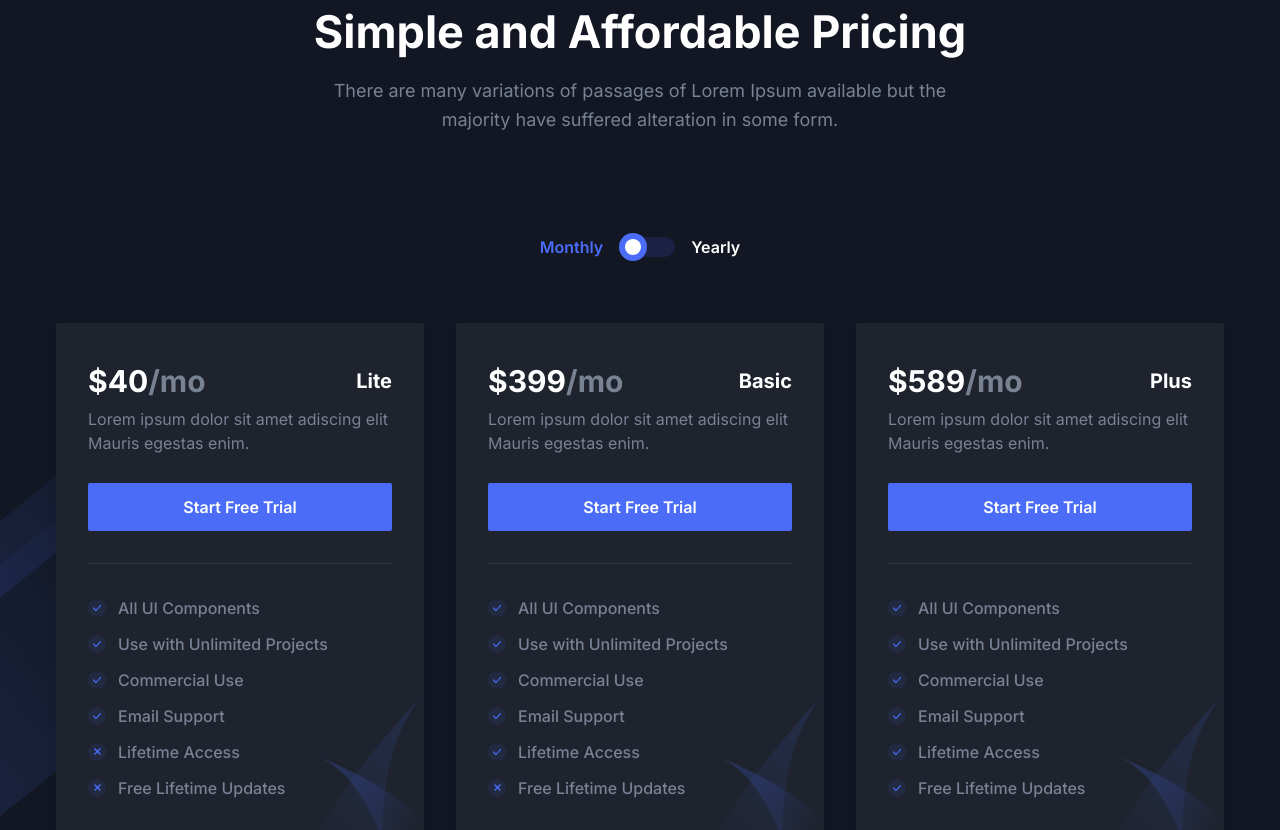
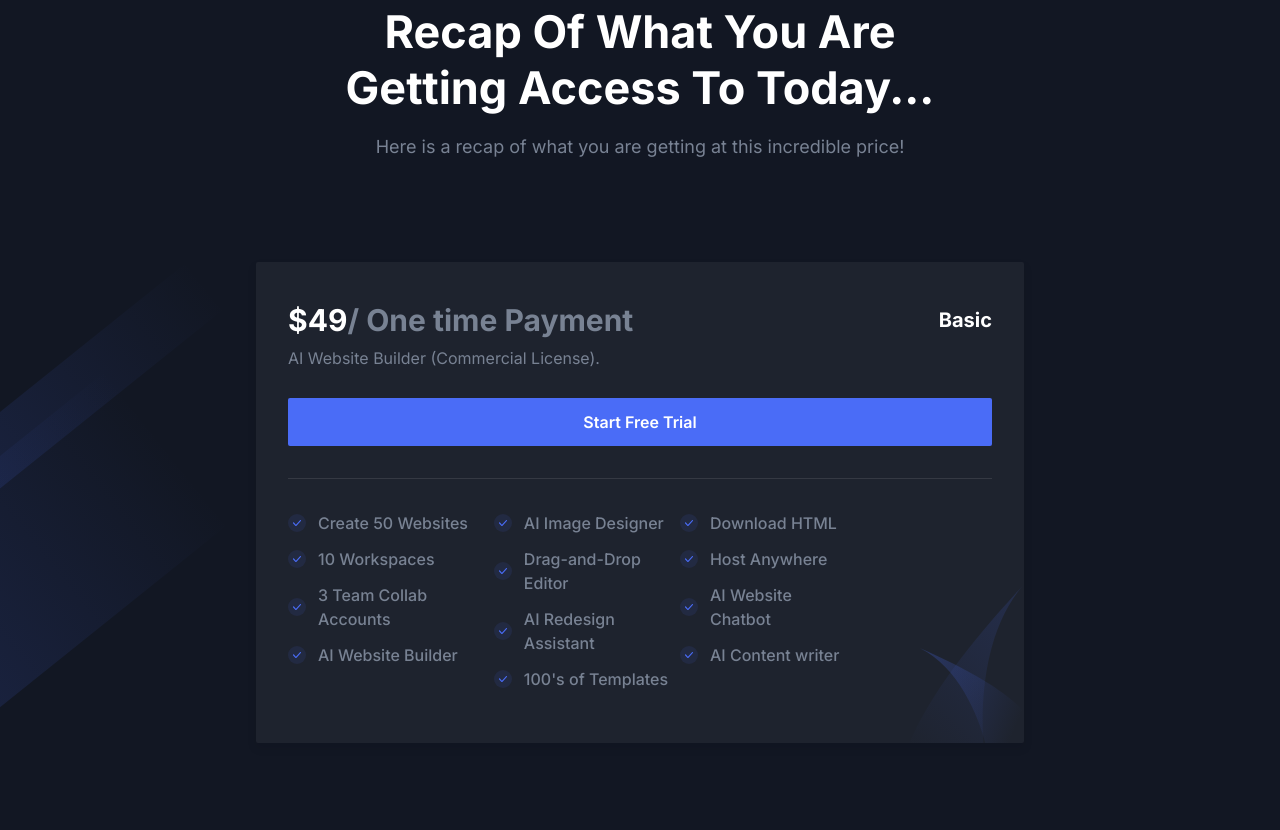
Before and after one commit to NewtonMutugi/ict-innovations-africa, a Next.js app: page / in a window 1280 px wide. Shown: the part 3980-4810 px from the top of the page. Built offline with nearby package versions, Linux system fonts and the light colour scheme.

Commit message:
Update Pricing section to enhance clarity and detail on offerings

```diff
--- a/components/Pricing/index.tsx
+++ b/components/Pricing/index.tsx
@@ -11,13 +11,13 @@ const Pricing = () => {
     <section id="pricing" className="relative z-10 py-16 md:py-20 lg:py-28">
       <div className="container">
         <SectionTitle
-          title="Simple and Affordable Pricing"
-          paragraph="There are many variations of passages of Lorem Ipsum available but the majority have suffered alteration in some form."
+          title="Recap Of What You Are Getting Access To Today..."
+          paragraph="Here is a recap of what you are getting at this incredible price!"
           center
           width="665px"
         />
 
-        <div className="w-full">
+        {/* <div className="w-full">
           <div
             className="wow fadeInUp mb-8 flex justify-center md:mb-12 lg:mb-16"
             data-wow-delay=".1s"
@@ -58,22 +58,9 @@ const Pricing = () => {
               Yearly
             </span>
           </div>
-        </div>
-
-        <div className="grid grid-cols-1 gap-x-8 gap-y-10 md:grid-cols-2 lg:grid-cols-3">
-          <PricingBox
-            packageName="Lite"
-            price={isMonthly ? "40" : "120"}
-            duration={isMonthly ? "mo" : "yr"}
-            subtitle="Lorem ipsum dolor sit amet adiscing elit Mauris egestas enim."
-          >
-            <OfferList text="All UI Components" status="active" />
-            <OfferList text="Use with Unlimited Projects" status="active" />
-            <OfferList text="Commercial Use" status="active" />
-            <OfferList text="Email Support" status="active" />
-            <OfferList text="Lifetime Access" status="inactive" />
-            <OfferList text="Free Lifetime Updates" status="inactive" />
-          </PricingBox>
+        </div> */}
+        {/* <div className="-mx-4 flex flex-wrap justify-center">
+          <div className="w-full px-4 md:w-1/2 lg:w-1/3">
             <PricingBox
               packageName="Basic"
               price={isMonthly ? "399" : "789"}
@@ -87,19 +74,38 @@ const Pricing = () => {
               <OfferList text="Lifetime Access" status="active" />
               <OfferList text="Free Lifetime Updates" status="inactive" />
             </PricingBox>
+          </div>
+        </div> */}
+        <div className="-mx-4 flex flex-wrap justify-center">
+          <div className="w-full px-4 md:w-2/3 lg:w-2/3">
             <PricingBox
-            packageName="Plus"
-            price={isMonthly ? "589" : "999"}
-            duration={isMonthly ? "mo" : "yr"}
-            subtitle="Lorem ipsum dolor sit amet adiscing elit Mauris egestas enim."
+              packageName="Basic"
+              price={isMonthly ? "49" : "49"}
+              duration={isMonthly ? " One time Payment" : " One time Payment"}
+              subtitle="AI Website Builder (Commercial License)."
             >
-            <OfferList text="All UI Components" status="active" />
-            <OfferList text="Use with Unlimited Projects" status="active" />
-            <OfferList text="Commercial Use" status="active" />
-            <OfferList text="Email Support" status="active" />
-            <OfferList text="Lifetime Access" status="active" />
-            <OfferList text="Free Lifetime Updates" status="active" />
+              <div className="flex flex-row">
+                <div>
+                  <OfferList text="Create 50 Websites" status="active" />
+                  <OfferList text="10 Workspaces" status="active" />
+                  <OfferList text="3 Team Collab Accounts" status="active" />
+                  <OfferList text="AI Website Builder" status="active" />
+                </div>
+                <div>
+                  <OfferList text="AI Image Designer" status="active" />
+                  <OfferList text="Drag-and-Drop Editor" status="active" />
+                  <OfferList text="AI Redesign Assistant" status="active" />
+                  <OfferList text="100's of Templates" status="active" />
+                </div>
+                <div>
+                  <OfferList text="Download HTML" status="active" />
+                  <OfferList text="Host Anywhere" status="active" />
+                  <OfferList text="AI Website Chatbot" status="active" />
+                  <OfferList text="AI Content writer" status="active" />
+                </div>
+              </div>
             </PricingBox>
+          </div>
         </div>
       </div>
 
```
Lines whose indentation alone changed are shown as unchanged.
